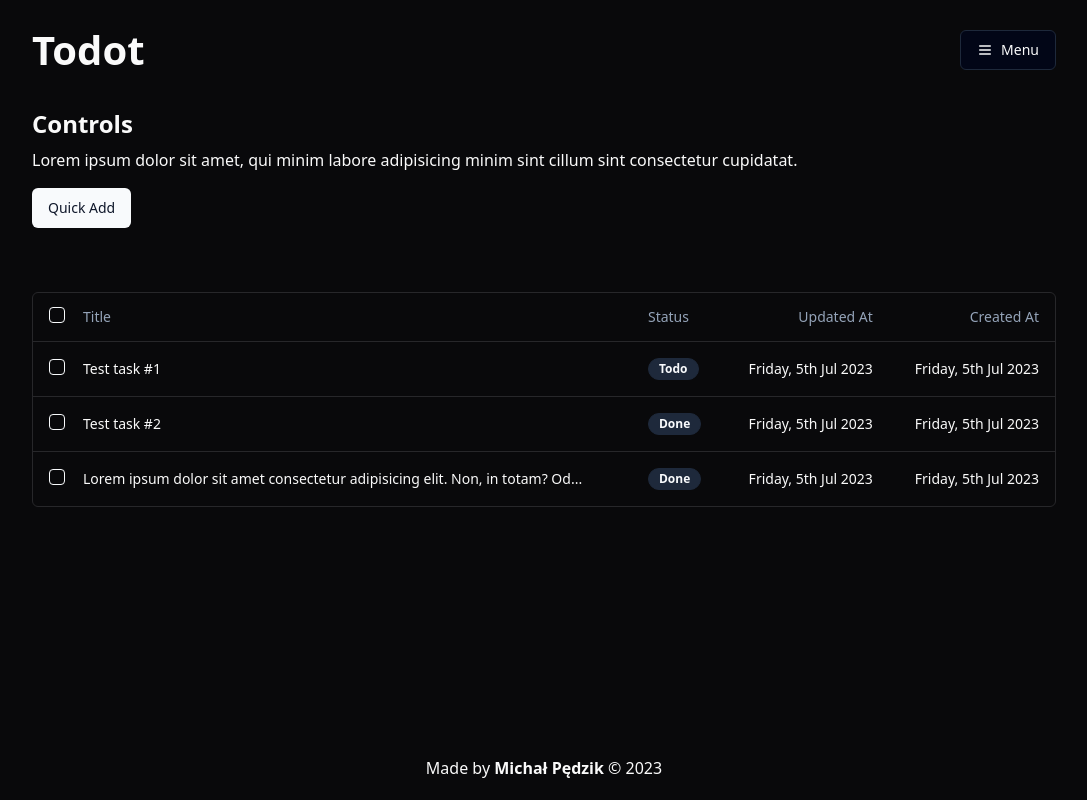
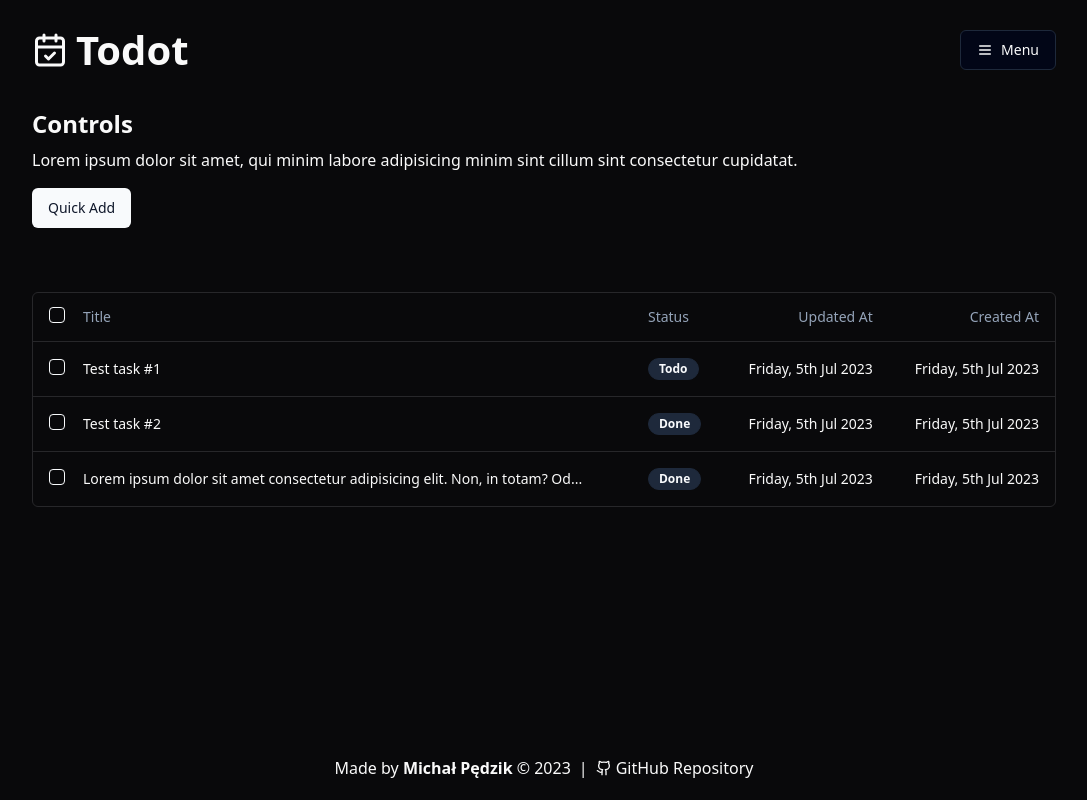
Before and after one commit to maxusify/todot, a Next.js app: page / in a window 1280 px wide. Shown: the whole page, without its empty margins (96-1183 px from the left). Built offline with nearby package versions, Linux system fonts and the light colour scheme.

Commit message:
Layout reorganization and small improvements

```diff
--- a/src/app/layout.tsx
+++ b/src/app/layout.tsx
@@ -1,5 +1,7 @@
 import type { Metadata } from "next";
 
+import Footer from "@/components/footer";
+import MainNavigation from "@/components/main-navigation";
 import { ThemeProvider } from "@/components/theme-provider";
 import { fontSans } from "@/lib/fonts";
 import { cn } from "@/lib/utils";
@@ -26,7 +28,11 @@ export default function RootLayout({
       >
         <ThemeProvider attribute="class" defaultTheme="dark" enableSystem>
           <div className="flex flex-col justify-center items-center">
-            <div className="md:w-[1024px] h-full">{children}</div>
+            <div className="md:w-[1024px] h-full">
+              <MainNavigation />
+              {children}
+              <Footer />
+            </div>
           </div>
         </ThemeProvider>
       </body>
--- a/src/app/page.tsx
+++ b/src/app/page.tsx
@@ -34,9 +34,7 @@ export default async function Home() {
   const tasksData = await getData();
   return (
     <>
-      <MainNavigation />
       <Tasks data={tasksData} />
-      <Footer />
     </>
   );
 }
--- a/src/components/footer.tsx
+++ b/src/components/footer.tsx
@@ -1,12 +1,23 @@
+import { Github } from "lucide-react";
+
 const Footer: React.FC = () => {
   return (
     <div className="absolute bottom-0 left-0 w-full flex justify-center py-5">
       <div>
         <span>Made by</span>{" "}
-        <a href="https://github.com/maxusify" target="_blank" className="font-bold">
+        <a
+          href="https://github.com/maxusify"
+          target="_blank"
+          className="font-bold"
+        >
           Michał Pędzik
         </a>{" "}
         <span>&copy; 2023</span>
+      </div>
+      <span className="ml-2"> | </span>
+      <div className="ml-2 flex items-center">
+        <Github className="mr-1 w-4 h-4" />
+        <a href="https://github.com/maxusify/todot">GitHub Repository</a>
       </div>
     </div>
   );
--- a/src/components/main-navigation.tsx
+++ b/src/components/main-navigation.tsx
@@ -1,6 +1,6 @@
 "use client";
 
-import { Menu } from "lucide-react";
+import { CalendarCheck, Menu } from "lucide-react";
 import { useTheme } from "next-themes";
 
 import {
@@ -52,7 +52,10 @@ const MainNavigationMenu = () => {
 const MainNavigationBranding = () => {
   return (
     <div>
-      <h1 className="font-extrabold text-[2.5rem]">Todot</h1>
+      <h1 className="font-extrabold text-[2.5rem] flex items-center">
+        <CalendarCheck className="mr-2 w-9 h-9" />
+        <span>Todot</span>
+      </h1>
     </div>
   );
 };
```
